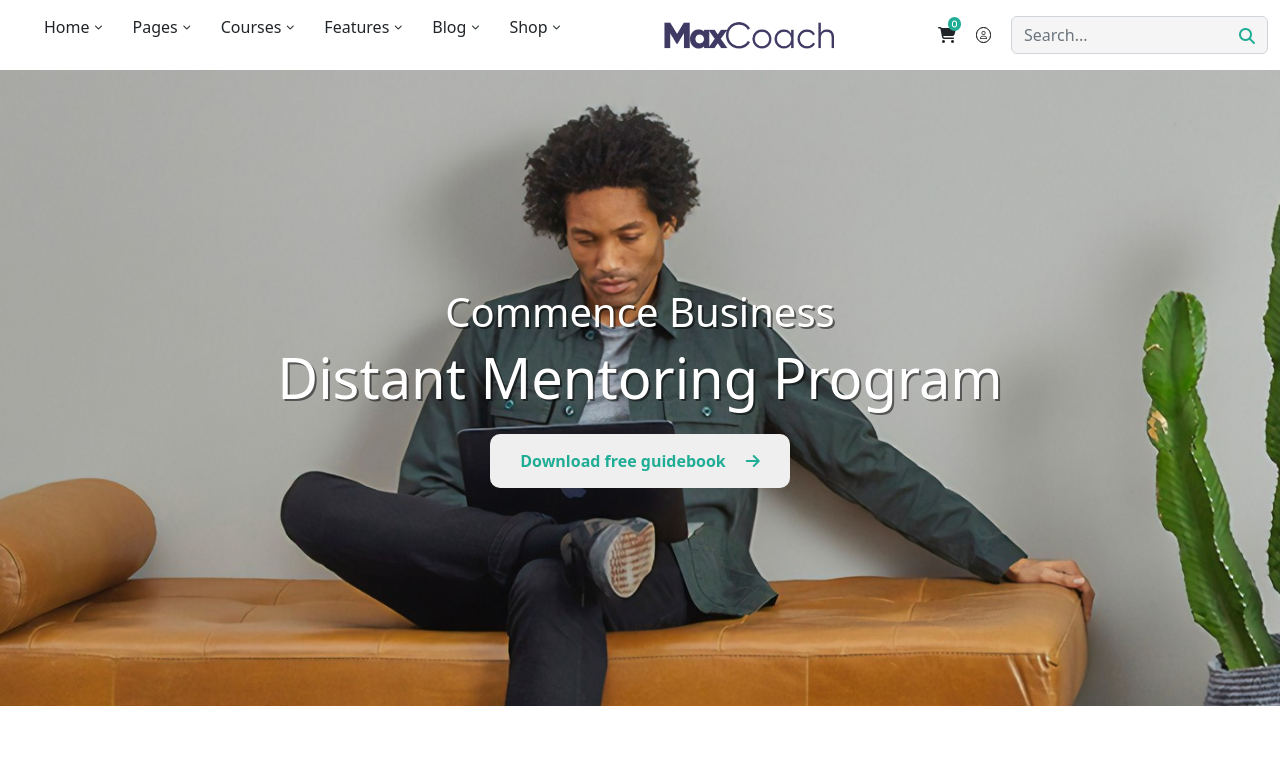
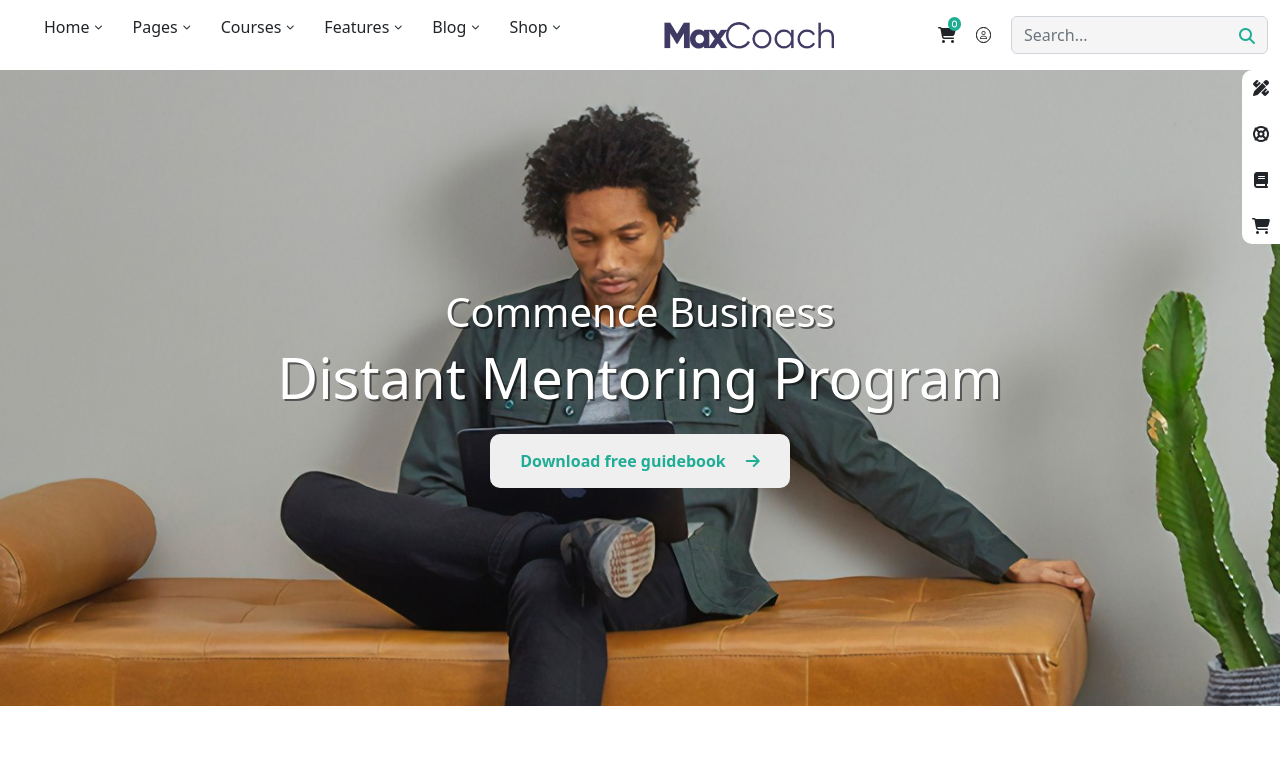
Before and after one commit to MyNameIsAlpaca/proj-html-vuejs, a Vue app: page / in a window 1280 px wide. Shown: the top 764 px of the page. Built offline with nearby package versions, Linux system fonts and the light colour scheme.

Commit message:
feat: add element fixed

```diff
--- a/src/App.vue
+++ b/src/App.vue
@@ -1,5 +1,5 @@
 <script>
-
+import AppElementFixed from "./components/AppElementFixed.vue"
 import AppBlog from "./components/AppBlog.vue";
 import AppBotInfo from "./components/AppBotInfo.vue";
 import AppFooter from "./components/AppFooter.vue";
@@ -31,7 +31,8 @@ export default {
     AppTestimonialsBot,
     AppBlog,
     AppNewsLetter,
-    AppFooter
+    AppFooter,
+    AppElementFixed
 },
 
   methods: {
@@ -42,6 +43,7 @@ export default {
 
 <template>
   <AppNavbar></AppNavbar>
+  <AppElementFixed></AppElementFixed>
   <AppJumbo></AppJumbo>
   <AppTopInfo></AppTopInfo>
   <AppBotInfo></AppBotInfo>
--- /dev/null
+++ b/src/components/AppElementFixed.vue
@@ -0,0 +1,47 @@
+<script>
+import {store} from "../store.js";
+
+export default {
+  name: "AppElementFixed",
+    data() {
+        return {
+            store,
+        };
+    },
+
+    components: {  },
+}
+
+</script>
+
+<template>
+  <div class="main-container">
+    <i class="fa-solid fa-pen-ruler"></i>
+    <i class="fa-solid fa-life-ring"></i>
+    <i class="fa-solid fa-book"></i>
+    <i class="fa-solid fa-cart-shopping"></i>
+  </div>
+</template>
+
+<style scoped lang="scss">
+.main-container{
+  position: fixed;
+  right: 0;
+  background-color: white;
+  display: flex;
+  flex-direction: column;
+  gap: 10px;
+  border-radius: 10px 0 0px 10px;
+  overflow: hidden;
+  text-align: center;
+  z-index: 5;
+  .fa-solid{
+    padding: 10px;
+  }
+  .fa-solid:hover{
+    background-color: lightblue;
+    cursor: pointer;
+  }
+}
+
+</style>
--- a/src/components/AppFooter.vue
+++ b/src/components/AppFooter.vue
@@ -60,6 +60,7 @@ export default {
   </div>
   <div class="copyright">
     <span>&copy; 2020 Maxcoach. All Rights Reserved</span>
+    <div class="back"> <a href="#"><i class="fa-solid fa-arrow-up"></i></a></div>
   </div>
   </div>
 </template>
@@ -131,7 +132,25 @@ export default {
     color: #ababab;
     padding-top: 50px;
     padding-bottom: 50px;
-    text-align: center;
+    display: flex;
+    flex-direction: column;
+    span{
+      display: flex;
+      align-self: center;
+    }
+    .back{
+      display: flex;
+      color: white;
+      align-self: flex-end;
+      margin-right: 10%;
+
+      a{
+        background-color: #20AD96;
+        border-radius: 50%;
+        padding: 15px 20px;
+        color: white;
+      }
+    }
   }
 }
 
--- a/src/components/AppJumbo.vue
+++ b/src/components/AppJumbo.vue
@@ -59,6 +59,10 @@ export default {
       align-items: center;
       gap: 20px;
     }
+    button:hover{
+      background-color: #20AD96;
+      color: white;
+    }
   }
 }
 </style>
```
